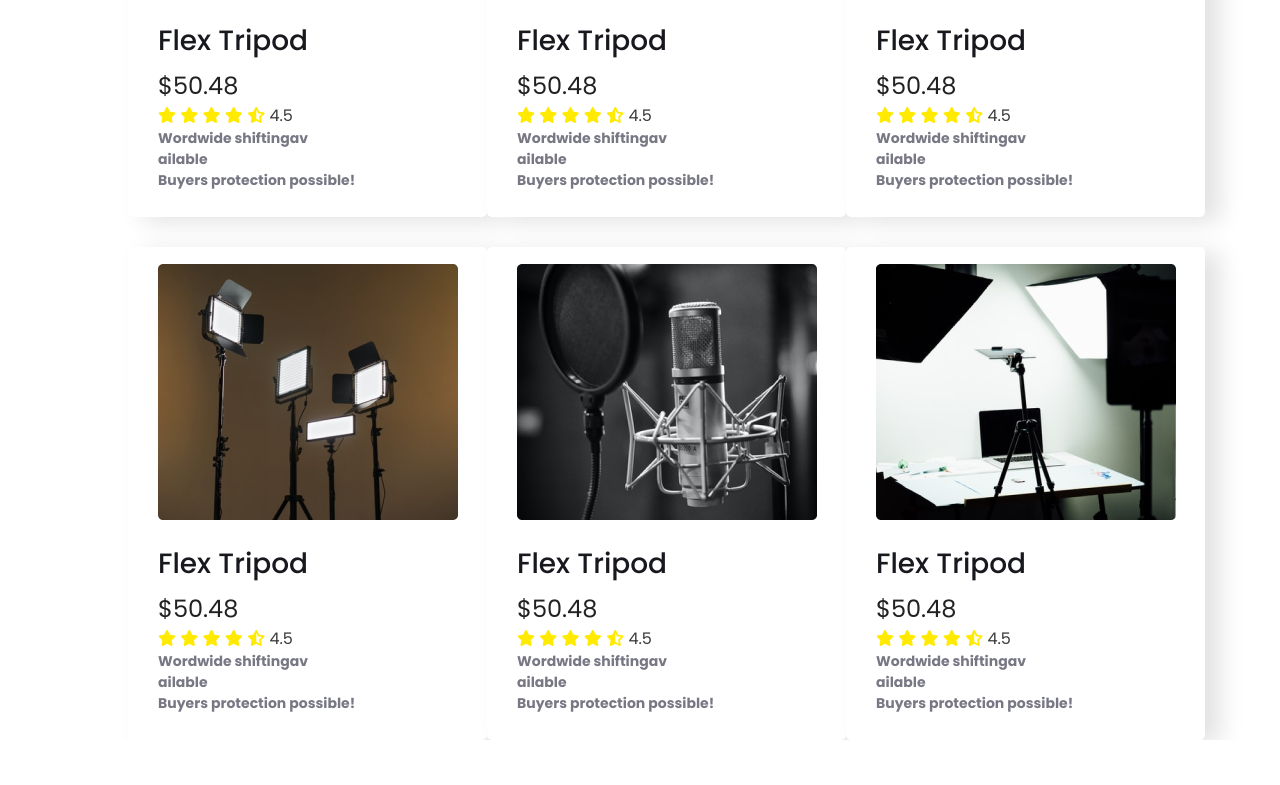
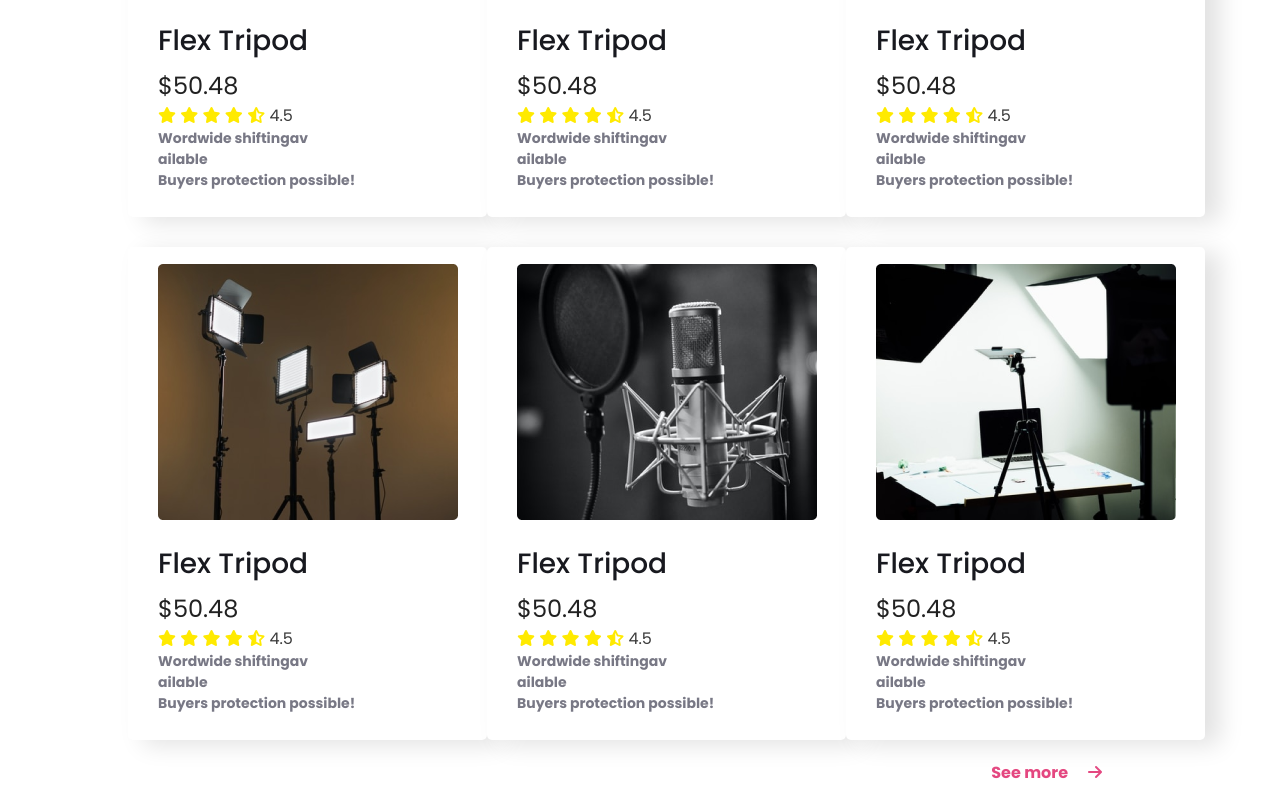
Before and after one commit to Nafiz-Al-Turabi/influencer-gear, a plain HTML site: page index.html in a window 1280 px wide. Shown: the part 1811-2596 px from the top of the page. Before the commit the page ends 2551 px from the top, so only its background shows below. Drawn offline with Linux system fonts and the light colour scheme.

Commit message:
2nd commit

```diff
--- a/index.html
+++ b/index.html
@@ -185,6 +185,7 @@
                 </div>
 
             </div>
+            <button class="collection-btn">See more<i class="fa-solid fa-arrow-right fa-collection"></i></button>
         </section>
 
     </main>
--- a/styles/style.css
+++ b/styles/style.css
@@ -130,9 +130,9 @@ Popular collection styles
     margin-bottom: 30px;
 }
 
-.popular-collections{
+.popular-collections {
     display: grid;
-    grid-template-columns: repeat(3,1fr);
+    grid-template-columns: repeat(3, 1fr);
     grid-row-gap: 30px;
 }
 
@@ -175,6 +175,20 @@ Popular collection styles
     color: #787885;
     font-weight: 700;
     font-size: 14px;
+}
+
+.collection-btn {
+    float: right;
+    color: #e02c6dde;
+    font-weight: 700;
+    font-size: 16px;
+    background:none;
+    border: none;
+    margin-top: 20px;
+    margin-right: 50px;
+}
+.fa-collection{
+    margin-left: 20px;
 }
 
 /*---------------------------
```
